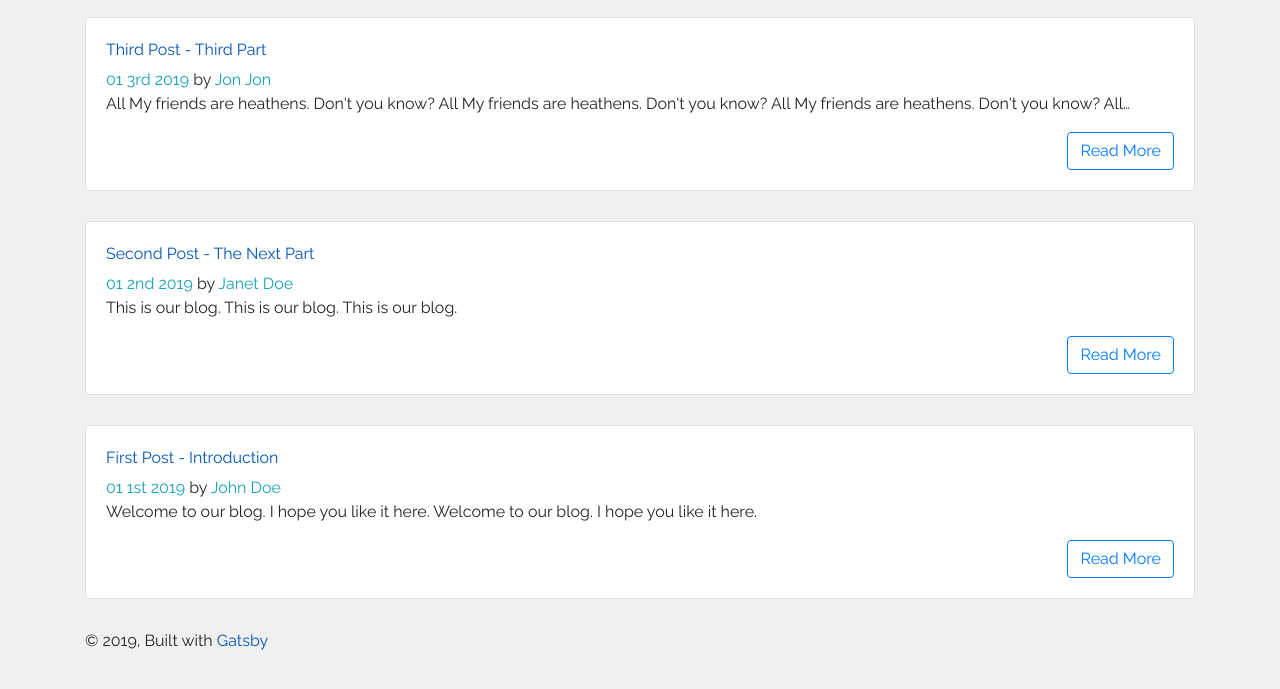
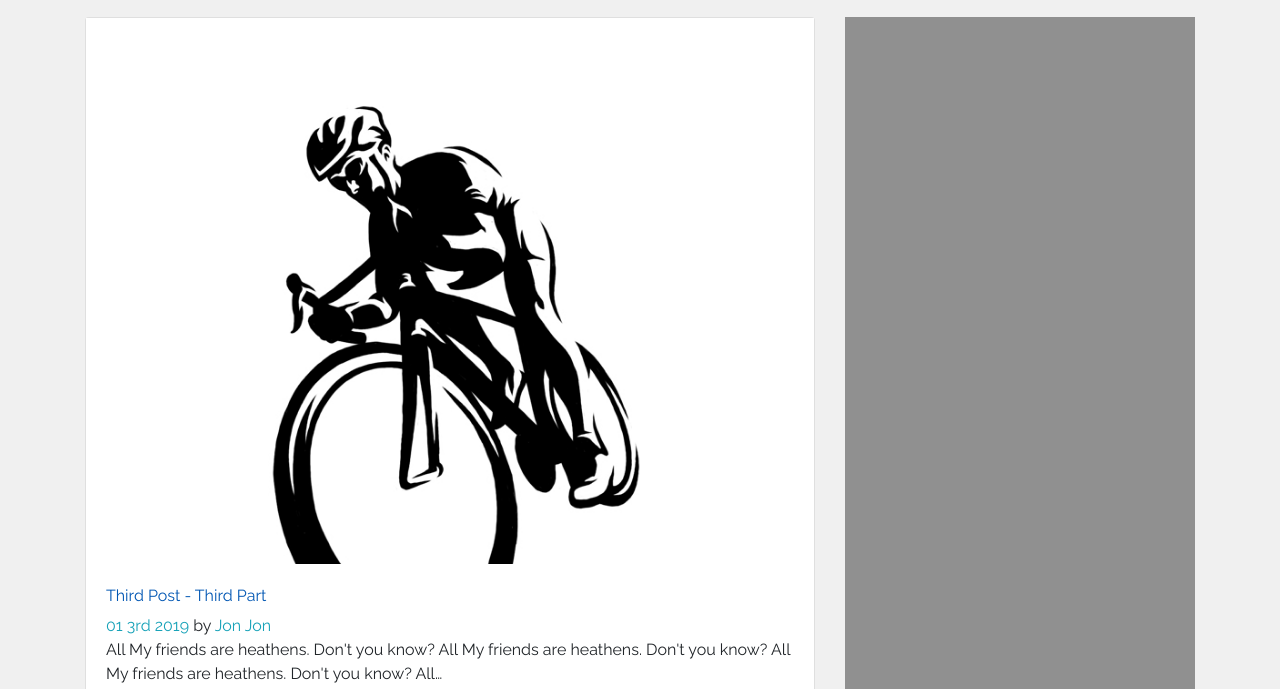
Before and after one commit to OdongoWaga/John-Blog, a Gatsby site: page / in a window 1280 px wide. Shown: the part 111-800 px from the top of the page. Built offline with nearby package versions, Linux system fonts and the light colour scheme; Gatsby itself is replaced by a stand-in of ours.

Commit message:
Posts
Signed-off-by: Waga Odongo <wagaodongo@gmail.com>

```diff
--- a/src/components/Post.js
+++ b/src/components/Post.js
@@ -1,10 +1,12 @@
 import React from "react"
 import { Link } from "gatsby"
 import { Card, CardTitle, CardText, CardSubtitle, CardBody } from "reactstrap"
+import Img from "gatsby-image"
 
-const Post = ({ title, author, path, date, body }) => {
+const Post = ({ title, author, path, date, body, fluid }) => {
   return (
     <Card>
+      <Img className="card-image-top" fluid={fluid} />
       <CardBody>
         <CardTitle>
           <Link to={path}>{title} </Link>{" "}
--- a/src/pages/index.js
+++ b/src/pages/index.js
@@ -3,12 +3,14 @@ import Layout from "../components/layout"
 import SEO from "../components/seo"
 import { graphql, StaticQuery } from "gatsby"
 import Post from "../components/Post"
+import { Row, Col } from "reactstrap"
 
 const IndexPage = () => (
   <Layout>
     <SEO title="Home" keywords={[`gatsby`, `application`, `react`]} />
     <h1> HomePage </h1>
-
+    <Row>
+      <Col md="8">
         <StaticQuery
           query={indexQuery}
           render={data => {
@@ -21,12 +23,25 @@ const IndexPage = () => (
                     path={node.frontmatter.path}
                     date={node.frontmatter.date}
                     body={node.excerpt}
+                    fluid={node.frontmatter.image.childImageSharp.fluid}
                   />
                 ))}
               </div>
             )
           }}
         />
+      </Col>
+
+      <Col md="4">
+        <div
+          style={{
+            width: "100%",
+            height: "100%",
+            backgroundColor: "rgba(0,0,0,0.4)",
+          }}
+        />
+      </Col>
+    </Row>
   </Layout>
 )
 
@@ -41,6 +56,13 @@ const indexQuery = graphql`
             date(formatString: "MM Do YYYY")
             author
             path
+            image {
+              childImageSharp {
+                fluid(maxWidth: 600) {
+                  ...GatsbyImageSharpFluid
+                }
+              }
+            }
           }
           excerpt
         }
--- a/src/pages/posts/001-first-post.md
+++ b/src/pages/posts/001-first-post.md
@@ -3,6 +3,7 @@ title: "First Post - Introduction"
 date: 2019-01-01 07:00:00
 author: "John Doe"
 path: "/first-post"
+image: ../../images/icon.jpg
 ---
 
 Welcome to our blog. I hope you like it here.
--- a/src/pages/posts/002-second-post.md
+++ b/src/pages/posts/002-second-post.md
@@ -3,6 +3,7 @@ title: "Second Post - The Next Part"
 date: 2019-01-02 07:00:00
 author: "Janet Doe"
 path: "/second-post"
+image: ../../images/icon.jpg
 ---
 
 This is our blog.
--- a/src/pages/posts/003-third-post.md
+++ b/src/pages/posts/003-third-post.md
@@ -3,6 +3,7 @@ title: "Third Post - Third Part"
 date: 2019-01-03 07:00:00
 author: "Jon Jon"
 path: "/third-post"
+image: ../../images/icon.jpg
 ---
 
 All My friends are heathens. Don't you know?
```
Lines whose indentation alone changed are shown as unchanged.
